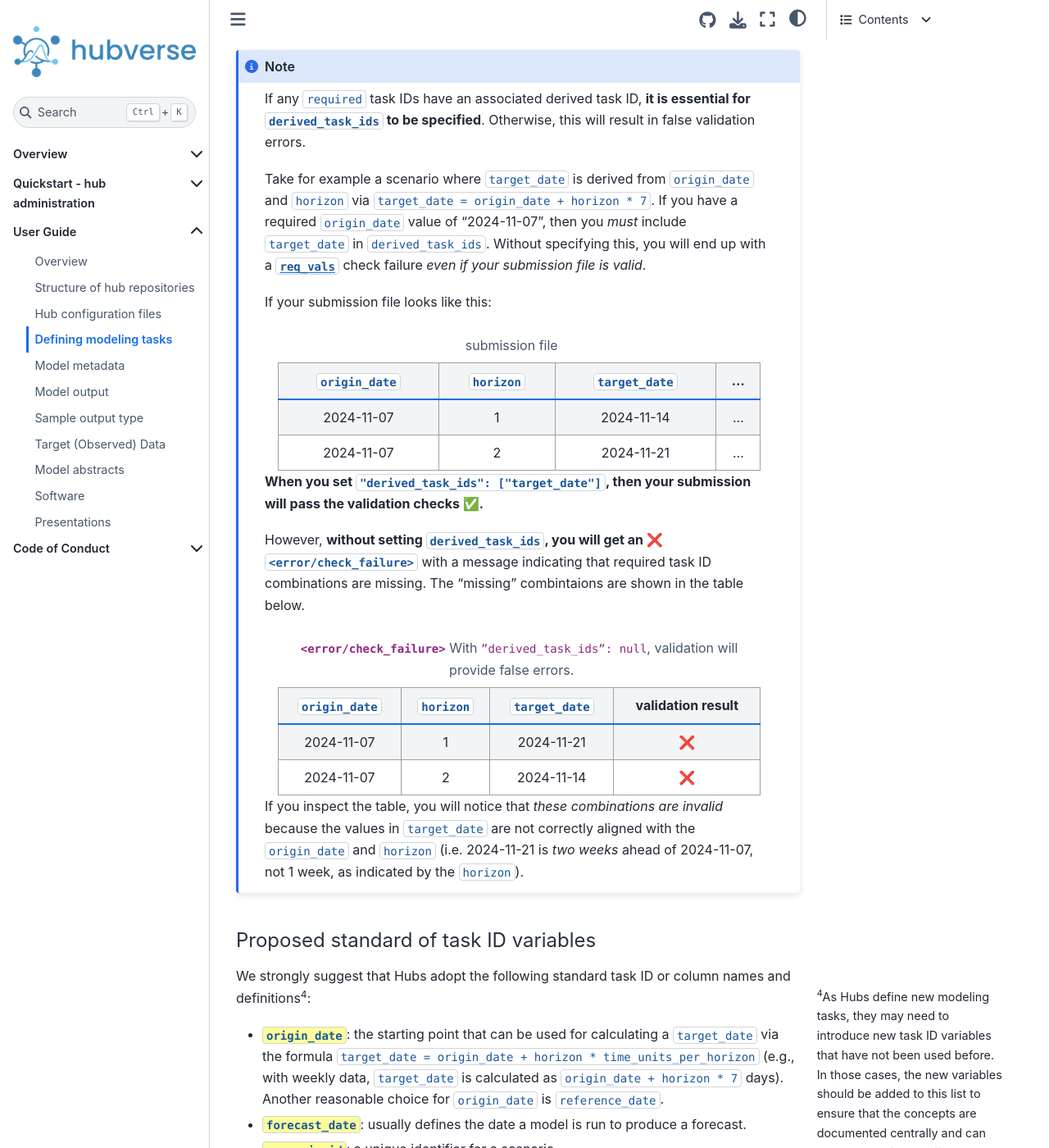
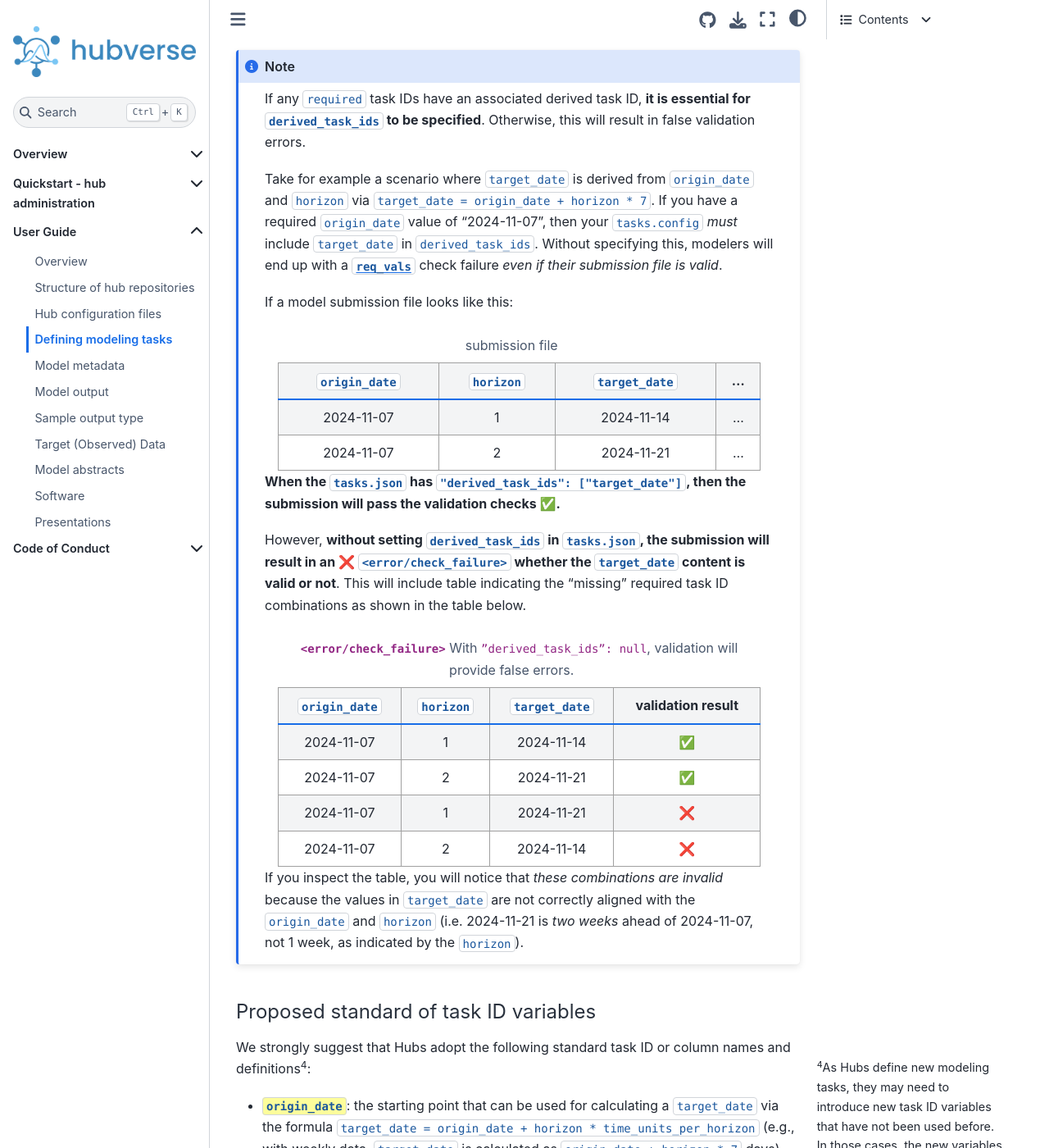
Before and after one commit to hubverse-org/hubDocs, a Sphinx documentation site: the page built from docs/source/user-guide/tasks.md, in a window 1280 px wide and 1400 px high, scrolled down 2992 px. Shown: the whole window at 82% size. Built offline with Sphinx 7.4.7 and the Sphinx Book theme 1.1.4, drawn with Linux system fonts in a browser that asks for light colours; comment, search, counter and statistics services are not loaded.

Commit message:
further clarifications about note
 - replace "you" with "the submission"
 - update tables to further clarify which combinations are incorrect

 Co-authored-by: Lucie Contamin <CONTAMIN@pitt.edu>

````diff
--- a/docs/source/user-guide/tasks.md
+++ b/docs/source/user-guide/tasks.md
@@ -86,35 +86,33 @@ If any `required` task IDs have an associated derived task ID, **it is essential
 
 Take for example a scenario where  `target_date` is derived from `origin_date`
 and `horizon` via `target_date = origin_date + horizon * 7`. If you have a required `origin_date` value of "2024-11-07", then
-you _must_ include `target_date` in `derived_task_ids`. Without specifying
-this, you will end up with a
+your `tasks.config` _must_ include `target_date` in `derived_task_ids`. Without
+specifying this, modelers will end up with a
 [`req_vals`](https://hubverse-org.github.io/hubValidations/reference/check_tbl_values_required.html)
-check failure _even if your submission file is valid_.
+check failure _even if their submission file is valid_.
 
-If your submission file looks like this:
+If a model submission file looks like this:
 
 ```{table} submission file
 :width: 95%
-:widths: grid
 | `origin_date` | `horizon` | `target_date` |        ...        |
 | ------------- | --------- | ------------- | ----------------- |
 | 2024-11-07 | 1 | 2024-11-14 | ... |
 | 2024-11-07 | 2 | 2024-11-21 | ... |
 ```
 
-**When you set `"derived_task_ids": ["target_date"]`, then your submission will
-pass the validation checks ✅.**
+**When the `tasks.json` has `"derived_task_ids": ["target_date"]`, then the
+submission will pass the validation checks ✅.**
 
-However, **without setting `derived_task_ids`, you will get an ❌
-`<error/check_failure>`** with a message indicating that required task ID
-combinations are missing. The "missing" combintaions are shown in the table
-below.
+However, **without setting `derived_task_ids` in `tasks.json`, the submission
+will result in an ❌ `<error/check_failure>` whether the `target_date` content is valid or not**. This will include table indicating the "missing" required task ID combinations as shown in the table below.
 
 ```{table} **<code><error/check_failure></code>** With <code>"derived_task_ids": null</code>, validation will provide false errors.
 :width: 95%
-:widths: 2, 2, 1, 2
 | `origin_date` | `horizon` | `target_date` | validation result |
 | ------------- | --------- | ------------- | ----------------- |
+| 2024-11-07 | 1 | 2024-11-14 | ✅ |
+| 2024-11-07 | 2 | 2024-11-21 | ✅ |
 | 2024-11-07 | 1 | 2024-11-21 | ❌ |
 | 2024-11-07 | 2 | 2024-11-14 | ❌ |
 ```
````
